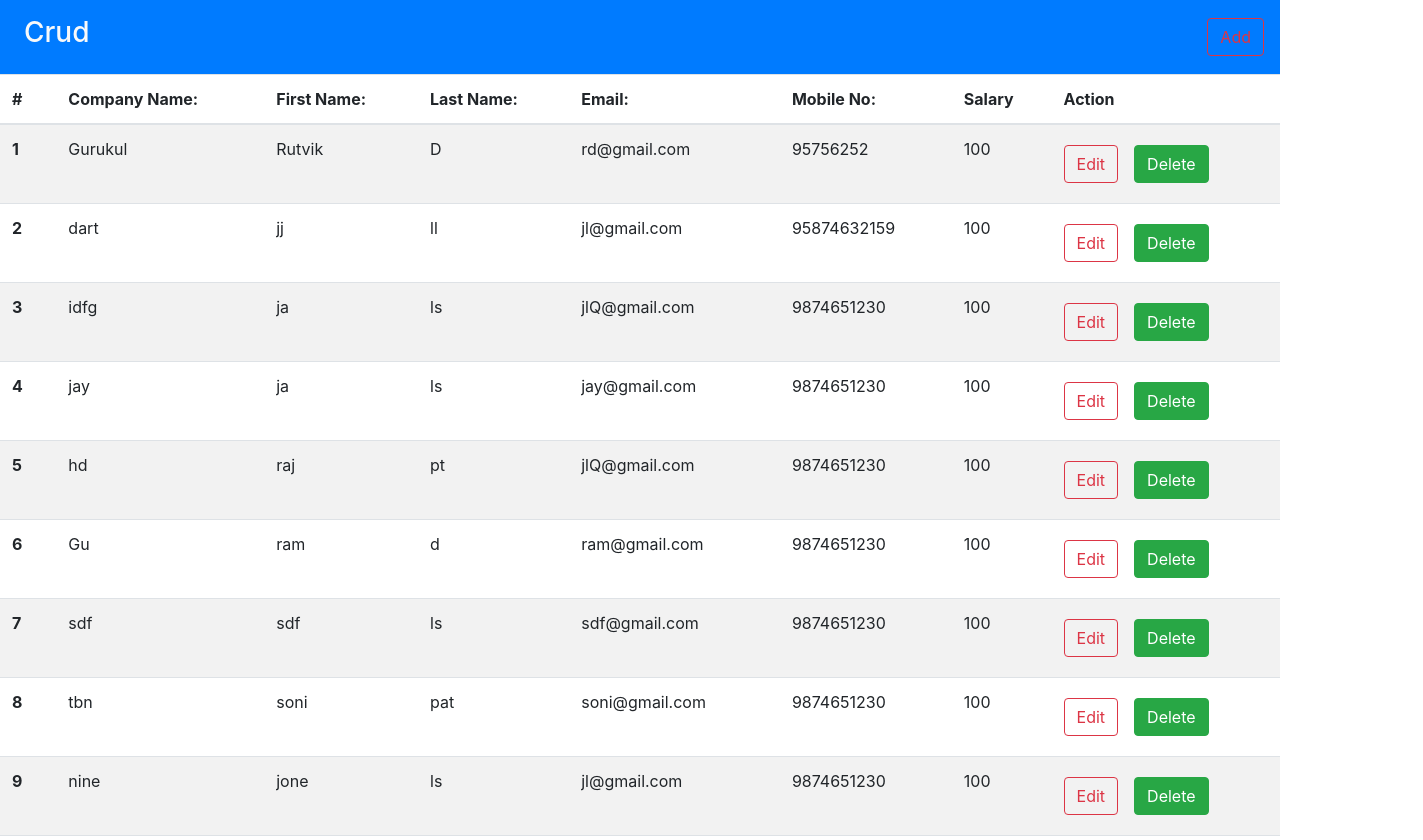
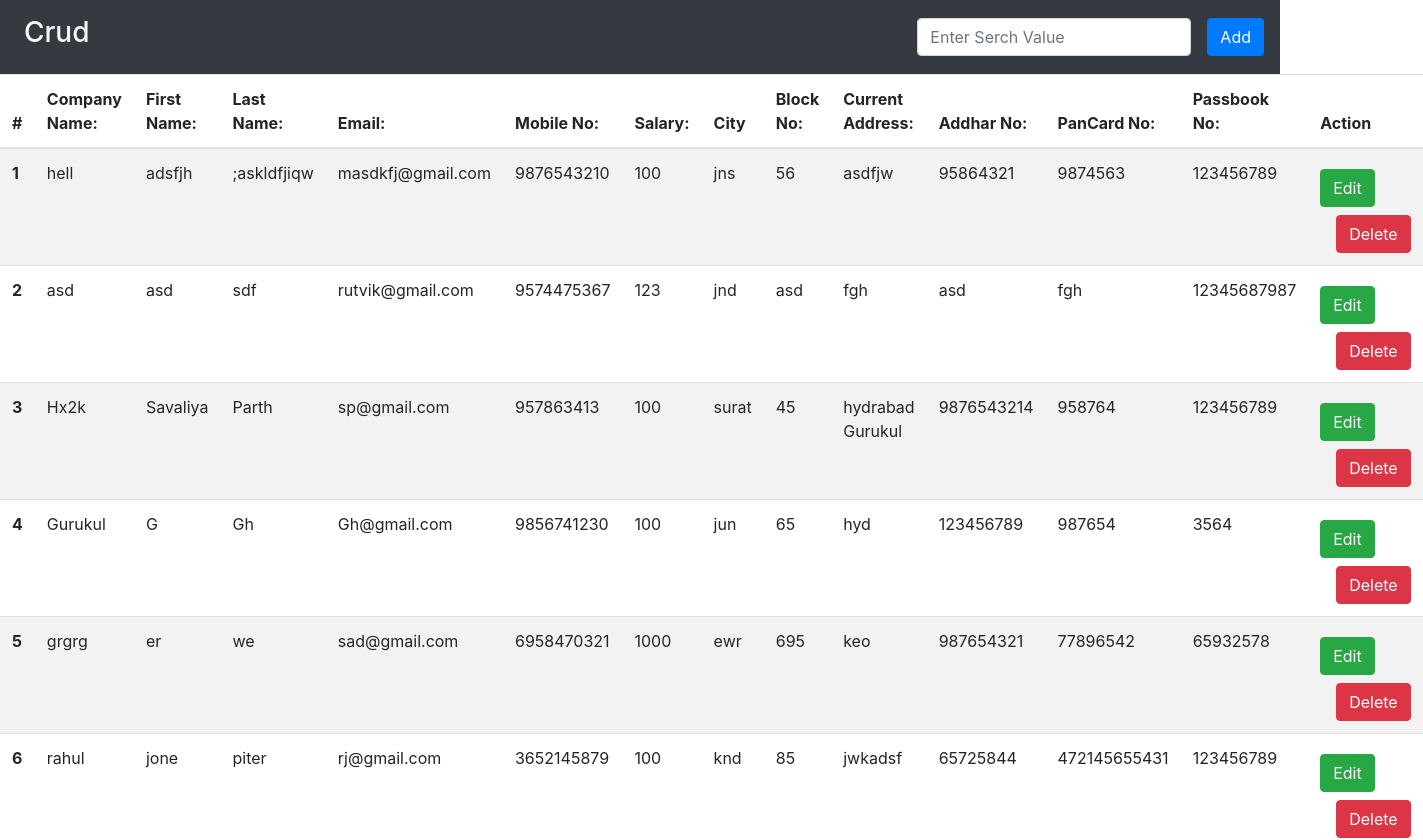
Before and after one commit to rutvikdhaduk/Angular-Crud, an Angular app: page / in a window 1280 px wide. Shown: the top 840 px of the page, 1423 px wide, since content can reach past the window. Built offline with nearby package versions, Linux system fonts and the light colour scheme; data requests are answered from the project's data file.

Commit message:
add a inner class filed and search ui create

```diff
--- a/db.json
+++ b/db.json
@@ -8,94 +8,118 @@
   ],
   "Employe": [
     {
-      "companyename": "Gurukul",
-      "Fname": "Rutvik",
-      "Lname": "D",
-      "email": "rd@gmail.com",
-      "mobileno": "95756252",
+      "address": {
+        "city": "jns",
+        "blockno": "56",
+        "currentAddress": "asdfjw"
+      },
+      "personalDetails": {
+        "addharno": "95864321",
+        "panno": "9874563",
+        "passbookno": "123456789"
+      },
+      "companyename": "hell",
+      "Fname": "adsfjh",
+      "Lname": ";askldfjiqw",
+      "email": "masdkfj@gmail.com",
+      "mobileno": "9876543210",
       "salary": 100,
       "id": 1
     },
     {
-      "companyename": "dart",
-      "Fname": "jj",
-      "Lname": "ll",
-      "email": "jl@gmail.com",
-      "mobileno": "95874632159",
-      "salary": 100,
+      "address": {
+        "city": "jnd",
+        "blockno": "asd",
+        "currentAddress": "fgh"
+      },
+      "personalDetails": {
+        "addharno": "asd",
+        "panno": "fgh",
+        "passbookno": "12345687987"
+      },
+      "companyename": "asd",
+      "Fname": "asd",
+      "Lname": "sdf",
+      "email": "rutvik@gmail.com",
+      "mobileno": "9574475367",
+      "salary": 123,
       "id": 2
     },
     {
-      "companyename": "idfg",
-      "Fname": "ja",
-      "Lname": "ls",
-      "email": "jlQ@gmail.com",
-      "mobileno": "9874651230",
+      "address": {
+        "city": "surat",
+        "blockno": "45",
+        "currentAddress": "hydrabad Gurukul"
+      },
+      "personalDetails": {
+        "addharno": "9876543214",
+        "panno": "958764",
+        "passbookno": "123456789"
+      },
+      "companyename": "Hx2k",
+      "Fname": "Savaliya ",
+      "Lname": "Parth",
+      "email": "sp@gmail.com",
+      "mobileno": "957863413",
       "salary": 100,
       "id": 3
     },
     {
-      "companyename": "jay",
-      "Fname": "ja",
-      "Lname": "ls",
-      "email": "jay@gmail.com",
-      "mobileno": "9874651230",
+      "address": {
+        "city": "jun",
+        "blockno": "65",
+        "currentAddress": "hyd"
+      },
+      "personalDetails": {
+        "addharno": "123456789",
+        "panno": "987654",
+        "passbookno": "3564"
+      },
+      "companyename": "Gurukul",
+      "Fname": "G",
+      "Lname": "Gh",
+      "email": "Gh@gmail.com",
+      "mobileno": "9856741230",
       "salary": 100,
       "id": 4
     },
     {
-      "companyename": "hd",
-      "Fname": "raj",
-      "Lname": "pt",
-      "email": "jlQ@gmail.com",
-      "mobileno": "9874651230",
-      "salary": 100,
+      "address": {
+        "city": "ewr",
+        "blockno": "695",
+        "currentAddress": "keo"
+      },
+      "personalDetails": {
+        "addharno": "987654321",
+        "panno": "77896542",
+        "passbookno": "65932578"
+      },
+      "companyename": "grgrg",
+      "Fname": "er",
+      "Lname": "we",
+      "email": "sad@gmail.com",
+      "mobileno": "6958470321",
+      "salary": 1000,
       "id": 5
     },
     {
-      "companyename": "Gu",
-      "Fname": "ram",
-      "Lname": "d",
-      "email": "ram@gmail.com",
-      "mobileno": "9874651230",
+      "address": {
+        "city": "knd",
+        "blockno": "85",
+        "currentAddress": "jwkadsf"
+      },
+      "personalDetails": {
+        "addharno": "65725844",
+        "panno": "472145655431",
+        "passbookno": "123456789"
+      },
+      "companyename": "rahul",
+      "Fname": "jone",
+      "Lname": "piter",
+      "email": "rj@gmail.com",
+      "mobileno": "3652145879",
       "salary": 100,
       "id": 6
-    },
-    {
-      "companyename": "sdf",
-      "Fname": "sdf",
-      "Lname": "ls",
-      "email": "sdf@gmail.com",
-      "mobileno": "9874651230",
-      "salary": 100,
-      "id": 7
-    },
-    {
-      "companyename": "tbn",
-      "Fname": "soni",
-      "Lname": "pat",
-      "email": "soni@gmail.com",
-      "mobileno": "9874651230",
-      "salary": 100,
-      "id": 8
-    },
-    {
-      "companyename": "nine",
-      "Fname": "jone",
-      "Lname": "ls",
-      "email": "jl@gmail.com",
-      "mobileno": "9874651230",
-      "salary": 100,
-      "id": 9
-    },
-    {
-      "companyename": "gif",
-      "Fname": "hh",
-      "Lname": "pp",
-      "email": "hhpp@gmail.com",
-      "mobileno": "9874651230",
-      "salary": 100,
-      "id": 10
     }
   ]
 }
--- a/src/app/form-crud/form-crud.component.html
+++ b/src/app/form-crud/form-crud.component.html
@@ -1,4 +1,4 @@
-<nav class="navbar navbar-expand-lg navbar-light bg-primary">
+<nav class="navbar navbar-expand-lg navbar-light bg-dark">
   <div class="collapse navbar-collapse" id="navbarTogglerDemo02">
     <ul class="navbar-nav mr-auto mt-2 mt-lg-0">
       <li class="nav-item active">
@@ -6,7 +6,11 @@
       </li>
     </ul>
     <form class="form-inline my-2 my-lg-0">
-      <button type="button" class="btn btn-outline-danger my-2 my" data-toggle="modal"
+      <div class="form-group">
+        <input type="text"name="EmpName" placeholder="Enter Serch Value" [(ngModel)]="filterstring" class="form-control mr-3" id="EmpName">
+      </div>
+
+      <button type="button" class="btn btn-primary my-2 my" data-toggle="modal"
         data-target="#AddModel">Add</button>
     </form>
   </div>
@@ -20,7 +24,13 @@
       <th scope="col">Last Name:</th>
       <th scope="col">Email:</th>
       <th scope="col">Mobile No:</th>
-      <th scope="col">Salary</th>
+      <th scope="col">Salary:</th>
+      <th scope="col">City</th>
+      <th scope="col">Block No:</th>
+      <th scope="col">Current Address:</th>
+      <th scope="col">Addhar No:</th>
+      <th scope="col">PanCard No:</th>
+      <th scope="col">Passbook No:</th>
       <th scope="col">Action</th>
     </tr>
   </thead>
@@ -34,10 +44,16 @@
       <td>{{item.email}}</td>
       <td>{{item.mobileno}}</td>
       <td>{{item.salary}}</td>
+      <td>{{item.address.city}}</td>
+      <td>{{item.address.blockno}}</td>
+      <td>{{item.address.currentAddress}}</td>
+      <td>{{item.personalDetails.addharno}}</td>
+      <td>{{item.personalDetails.panno}}</td>
+      <td>{{item.personalDetails.passbookno}}</td>
       <td>
-        <button type="button" class="btn btn-outline-danger my-2 my" data-toggle="modal"
+        <button type="button" class="btn btn-success my-2 my" data-toggle="modal"
         data-target="#EditModel" (click)="filldatainedit(item)">Edit</button>
-        <button class="btn btn-success ml-3" (click)="Delete(item.id)">Delete</button>
+        <button class="btn btn-danger ml-3" (click)="Delete(item.id)">Delete</button>
       </td>
     </tr>
   </tbody>
@@ -81,12 +97,39 @@
           </div>
           <div class="form-group">
             <label for="exampleInputPassword1">Mobile No:</label>
-            <input type="mobile" [(ngModel)]="AddEmoloyDetails.mobileno" name="Mobileno" class="form-control" id="Mobileno">
+            <input type="text" [(ngModel)]="AddEmoloyDetails.mobileno" name="Mobileno" class="form-control" id="Mobileno">
           </div>
+
           <div class="form-group">
             <label for="exampleInputPassword1">Salary:</label>
             <input type="number" [(ngModel)]="AddEmoloyDetails.salary" name="salary" class="form-control" id="Salary">
           </div>
+
+          <div class="form-group">
+            <label for="exampleInputPassword1">City:</label>
+            <input type="text" [(ngModel)]="AddEmoloyDetails.address.city" name="city" class="form-control" id="Salary">
+          </div>
+          <div class="form-group">
+            <label for="exampleInputPassword1">Block No:</label>
+            <input type="text" [(ngModel)]="AddEmoloyDetails.address.blockno" name="blockno" class="form-control" id="Salary">
+          </div>
+          <div class="form-group">
+            <label for="exampleInputPassword1">Current Address:</label>
+            <input type="text" [(ngModel)]="AddEmoloyDetails.address.currentAddress" name="currentAddress" class="form-control" id="Salary">
+          </div>
+          <div class="form-group">
+            <label for="exampleInputPassword1">Addhar No:</label>
+            <input type="text" [(ngModel)]="AddEmoloyDetails.personalDetails.addharno" name="currentAddress" class="form-control" id="Salary">
+          </div>
+          <div class="form-group">
+            <label for="exampleInputPassword1">Pancard No:</label>
+            <input type="text" [(ngModel)]="AddEmoloyDetails.personalDetails.panno" name="currentAddress" class="form-control" id="Salary">
+          </div>
+          <div class="form-group">
+            <label for="exampleInputPassword1">PassBook No:</label>
+            <input type="text" [(ngModel)]="AddEmoloyDetails.personalDetails.passbookno" name="currentAddress" class="form-control" id="Salary">
+          </div>
+
         </form>
       </div>
       <div class="modal-footer">
@@ -128,14 +171,42 @@
             <input type="email" [(ngModel)]="editEmoloyDetails.email" name="Email" class="form-control" id="Email"
               aria-describedby="emailHelp">
           </div>
+
           <div class="form-group">
             <label for="exampleInputPadssword1">Mobile No:</label>
             <input type="mobile" [(ngModel)]="editEmoloyDetails.mobileno" name="Mobileno" class="form-control" id="Mobileno">
           </div>
+
           <div class="form-group">
             <label for="exampleInputPasserword1">Salary:</label>
             <input type="number" [(ngModel)]="editEmoloyDetails.salary" name="salary" class="form-control" id="Salary">
           </div>
+
+          <div class="form-group">
+            <label for="exampleInputPassword1">City:</label>
+            <input type="text" [(ngModel)]="editEmoloyDetails.address.city" name="city" class="form-control" id="Salary">
+          </div>
+          <div class="form-group">
+            <label for="exampleInputPassword1">Block No:</label>
+            <input type="text" [(ngModel)]="editEmoloyDetails.address.blockno" name="blockno" class="form-control" id="Salary">
+          </div>
+          <div class="form-group">
+            <label for="exampleInputPassword1">Current Address:</label>
+            <input type="text" [(ngModel)]="editEmoloyDetails.address.currentAddress" name="currentAddress" class="form-control" id="Salary">
+          </div>
+          <div class="form-group">
+            <label for="exampleInputPassword1">Addhar No:</label>
+            <input type="text" [(ngModel)]="editEmoloyDetails.personalDetails.addharno" name="currentAddress" class="form-control" id="Salary">
+          </div>
+          <div class="form-group">
+            <label for="exampleInputPassword1">Pancard No:</label>
+            <input type="text" [(ngModel)]="editEmoloyDetails.personalDetails.panno" name="currentAddress" class="form-control" id="Salary">
+          </div>
+          <div class="form-group">
+            <label for="exampleInputPassword1">PassBook No:</label>
+            <input type="text" [(ngModel)]="editEmoloyDetails.personalDetails.passbookno" name="currentAddress" class="form-control" id="Salary">
+          </div>
+
       </div>
       <div class="modal-footer">
         <button type="button" class="btn btn-primary" data-dismiss="modal" (click)="editData()">Save</button>
--- a/src/app/form-crud/form-crud.component.ts
+++ b/src/app/form-crud/form-crud.component.ts
@@ -6,29 +6,37 @@ import { TestService, Data } from '../test.service';
   templateUrl: './form-crud.component.html',
   styleUrls: ['./form-crud.component.scss']
 })
+
 export class FormCrudComponent implements OnInit {
   EmoloyDetails: Array<Form> = new Array<Form>();
   AddEmoloyDetails: Form;
   editEmoloyDetails: Form;
 
+  filterstring:string
   constructor(private data: TestService) { }
 
   ngOnInit(): void {
     this.AddEmoloyDetails = new Form();
+    this.AddEmoloyDetails.address = new Addressing();
+    this.AddEmoloyDetails.personalDetails = new PersonalData();
     this.getData();
   }
 
   private getData() {
     this.data.getData().subscribe(x => {
+      console.log(x);
       this.EmoloyDetails = x;
     });
   }
 
   savedata() {
-    if (this.AddEmoloyDetails.companyename && this.AddEmoloyDetails.Fname && this.AddEmoloyDetails.Lname && this.AddEmoloyDetails.email && this.AddEmoloyDetails.mobileno && this.AddEmoloyDetails.salary) {
+    console.log(this.AddEmoloyDetails.address);
+    if (this.AddEmoloyDetails.companyename && this.AddEmoloyDetails.Fname && this.AddEmoloyDetails.Lname && this.AddEmoloyDetails.email && this.AddEmoloyDetails.mobileno && this.AddEmoloyDetails.salary && this.AddEmoloyDetails.address.city && this.AddEmoloyDetails.address.blockno && this.AddEmoloyDetails.address.currentAddress && this.AddEmoloyDetails.personalDetails.addharno && this.AddEmoloyDetails.personalDetails.panno && this.AddEmoloyDetails.personalDetails.passbookno) {
       this.data.addData(this.AddEmoloyDetails).subscribe((x) => {
         this.getData();
         this.AddEmoloyDetails = new Form();
+        this.AddEmoloyDetails.address = new Addressing();
+        this.AddEmoloyDetails.personalDetails = new PersonalData();
       });
     }
     else {
@@ -50,6 +58,7 @@ export class FormCrudComponent implements OnInit {
       this.getData();
     })
   }
+
 }
 
 export class Form {
@@ -59,5 +68,19 @@ export class Form {
   Lname: string;
   email: string;
   mobileno: string;
+  address:Addressing;
   salary: string;
+  personalDetails:PersonalData;
 }
+
+export class Addressing{
+  city:string;
+  blockno:string;
+  currentAddress:string;
+}
+
+export class PersonalData{
+  addharno:string;
+  panno:string;
+  passbookno:string;
+}
```
Also changed, not shown: src/app/test.service.ts (+16 -0 lines), 1 other file (tests, documents, lock files or other folders).
